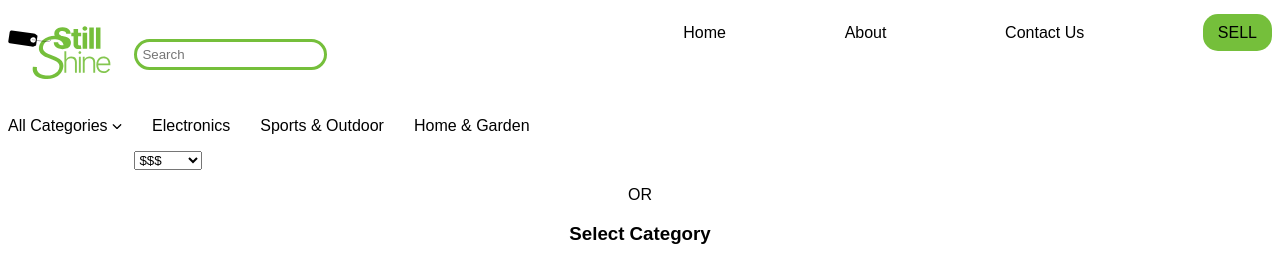
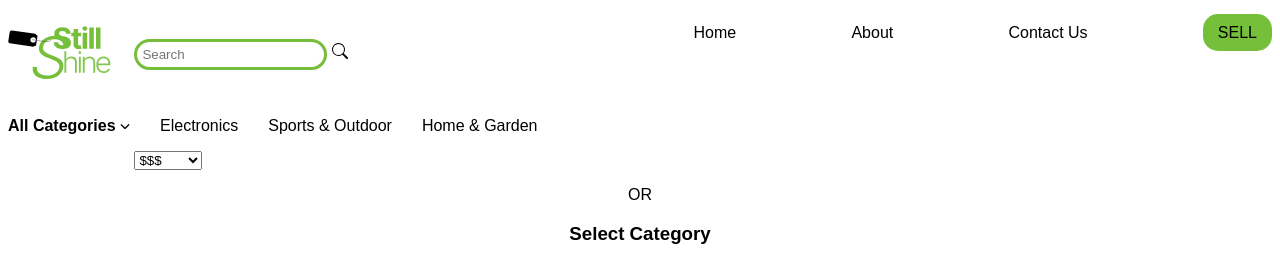
Before and after one commit to patelkvraj/StillShine, a PHP site: page /sell.html in a window 1280 px wide. Shown: the top 263 px of the page. Run offline with PHP 8.4, Linux system fonts and the light colour scheme.

Commit message:
style.css: Make "All Categories" bold.
Header: In the search bar, add the search icon.

```diff
--- a/about.html
+++ b/about.html
@@ -17,6 +17,7 @@
         <div class="search">
           <label for="search_bar">Search<img src="images/icons/search.svg"></label>
           <input id="search_bar" type="text" placeholder="Search">
+          <img src="images/icons/search.svg">
         </div>
         <!--Navbar-->
         <div class="navigation">
--- a/contact.html
+++ b/contact.html
@@ -17,6 +17,7 @@
         <div class="search">
           <label for="search_bar">Search<img src="images/icons/search.svg"></label>
           <input id="search_bar" type="text" placeholder="Search">
+          <img src="images/icons/search.svg">
         </div>
         <!--Navbar-->
         <div class="navigation">
--- a/index.html
+++ b/index.html
@@ -18,6 +18,7 @@
         <div class="search">
           <label for="search_bar">Search<img src="images/icons/search.svg"></label>
           <input id="search_bar" type="text" placeholder="Search">
+          <img src="images/icons/search.svg">
         </div>
         <!--Navbar-->
         <div class="navigation">
--- a/sell.html
+++ b/sell.html
@@ -17,6 +17,7 @@
         <div class="search">
           <label for="search_bar">Search<img src="images/icons/search.svg"></label>
           <input id="search_bar" type="text" placeholder="Search">
+          <img src="images/icons/search.svg">
         </div>
         <!--Navbar-->
         <div class="navigation">
--- a/style.css
+++ b/style.css
@@ -42,6 +42,7 @@ label {
 
 .all_categories_label {
     display: inline;
+    font-weight: bold;
 }
 
 .all_categories_drop_down_menu {
```
